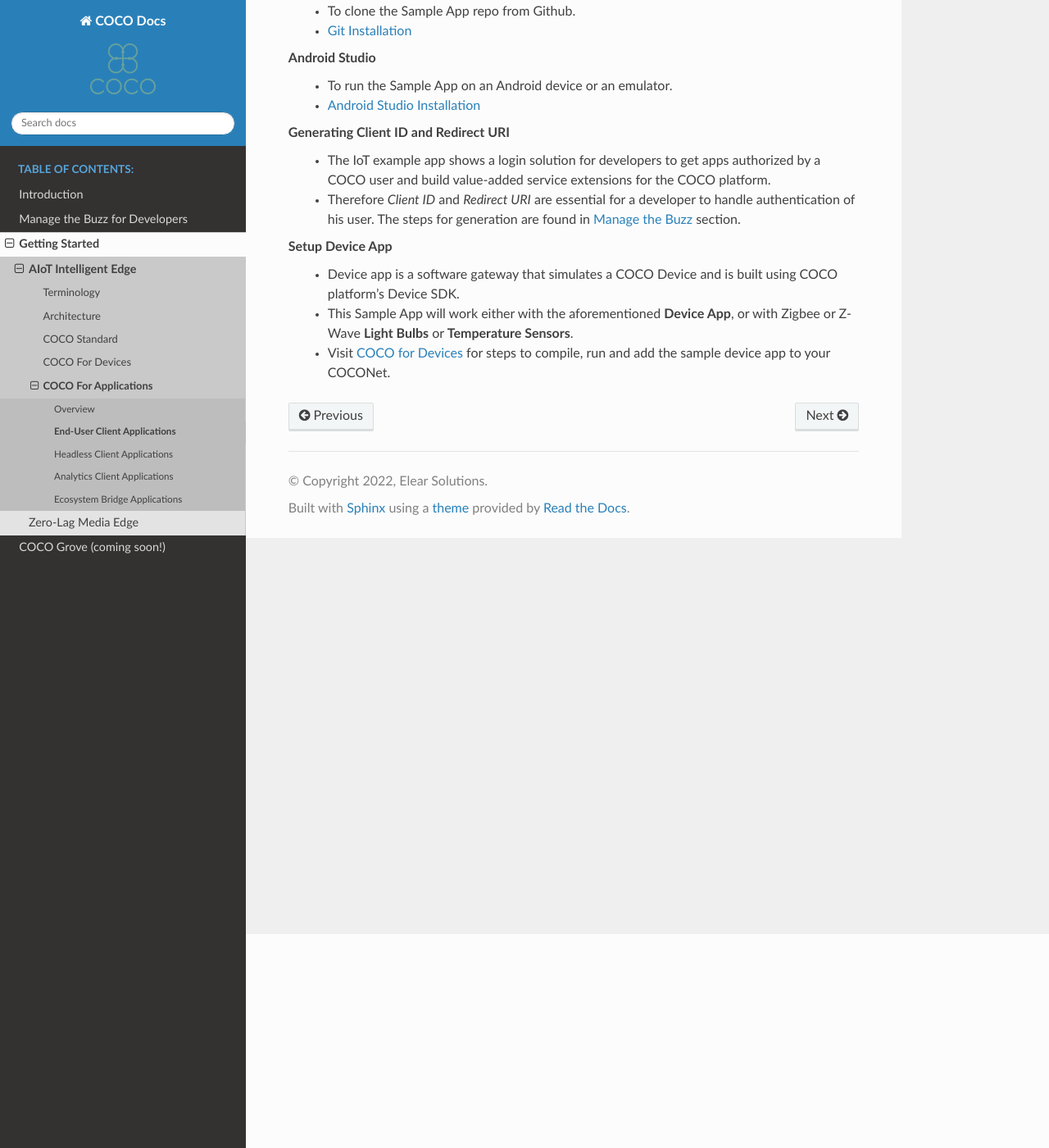
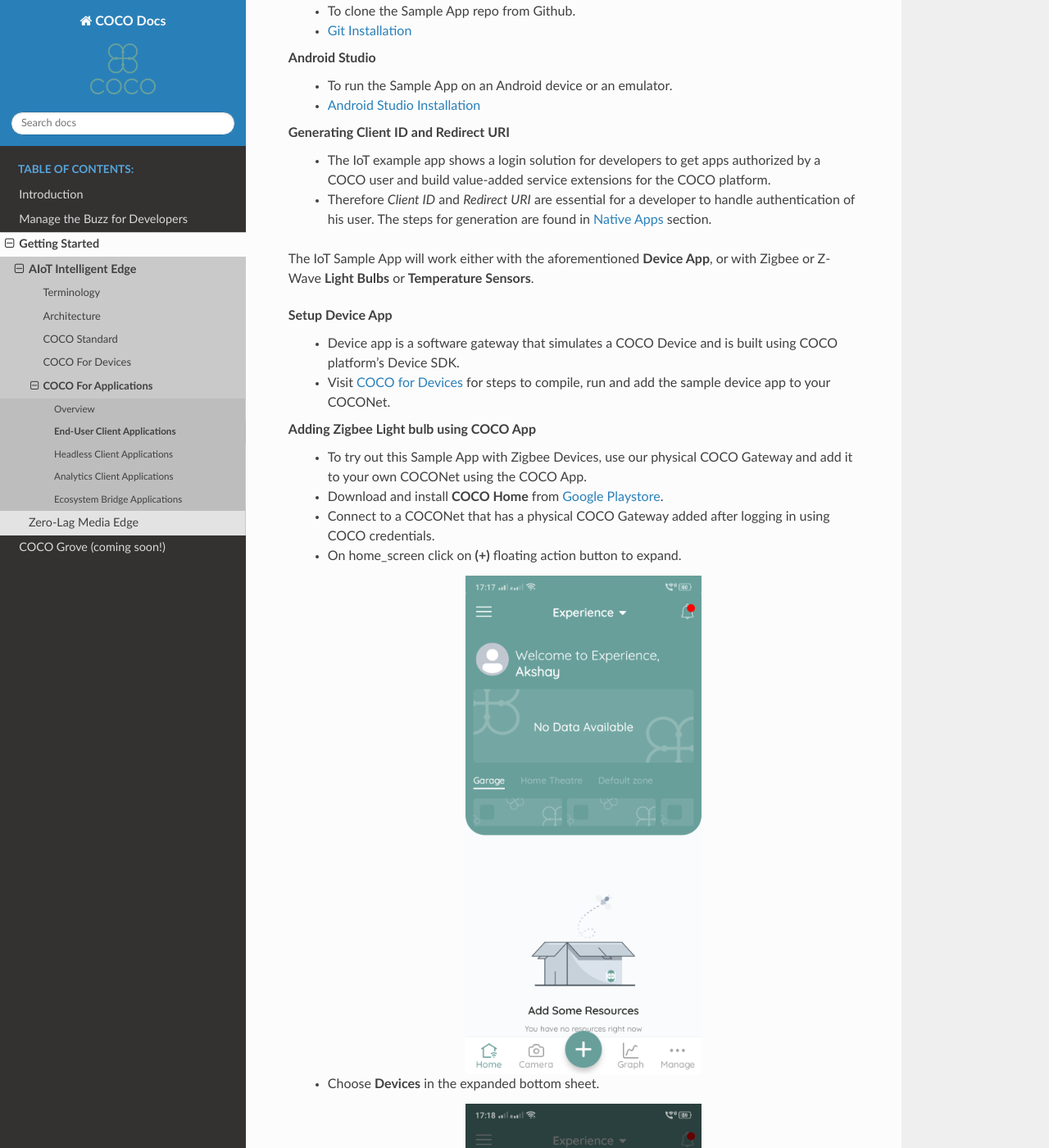
Before and after one commit to elear-solutions/docs, a Sphinx documentation site: the page built from source/getting_started/aiot_intelligent_edge/coco_for_applications/end_user_client_applications/android_end_user_client_applications/pre_install_checklist_android_end_user_client_apps.rst, in a window 1280 px wide and 1400 px high, scrolled down 261 px. Shown: the whole window at 82% size. Built offline with Sphinx 7.4.7 and the Read the Docs theme 2.0.0, drawn with Linux system fonts in a browser that asks for light colours; some of the changed text lies outside the part shown.

Commit message:
adds bulb addition flow

```diff
--- a/source/getting_started/aiot_intelligent_edge/coco_for_applications/end_user_client_applications/android_end_user_client_applications/pre_install_checklist_android_end_user_client_apps.rst
+++ b/source/getting_started/aiot_intelligent_edge/coco_for_applications/end_user_client_applications/android_end_user_client_applications/pre_install_checklist_android_end_user_client_apps.rst
@@ -17,9 +17,64 @@
 
 Generating Client ID and Redirect URI
     - The IoT example app shows a login solution for developers to get apps authorized by a COCO user and build value-added service extensions for the COCO platform.
-    - Therefore *Client ID* and *Redirect URI* are essential for a developer to handle authentication of his user. The steps for generation are found in :ref:`Manage the Buzz <native_apps>` section.
+    - Therefore *Client ID* and *Redirect URI* are essential for a developer to handle authentication of his user. The steps for generation are found in :ref:`Native Apps <native_apps>` section.
+
+The IoT Sample App will work either with the aforementioned **Device App**, or with Zigbee or Z-Wave **Light Bulbs** or **Temperature Sensors**.
 
 Setup Device App
     - Device app is a software gateway that simulates a COCO Device and is built using COCO platform's Device SDK.
-    - This Sample App will work either with the aforementioned **Device App**, or with Zigbee or Z-Wave **Light Bulbs** or **Temperature Sensors**.
     - Visit :ref:`COCO for Devices <linux_coco_for_devices>` for steps to compile, run and add the sample device app to your COCONet.
+
+Adding Zigbee Light bulb using COCO App
+    - To try out this Sample App with Zigbee Devices, use our physical COCO Gateway and add it to your own COCONet using the COCO App.
+    - Download and install **COCO Home** from `Google Playstore <https://play.google.com/store/apps/details?id=buzz.getcoco.cocoapp>`_.
+    - Connect to a COCONet that has a physical COCO Gateway added after logging in using COCO credentials.
+    - On home_screen click on **(+)** floating action button to expand.
+
+    .. image:: /_static/android_end_user_client_applications/pre_install_checklist_android_end_user_client_apps/home_screen.png
+        :scale: 40
+        :align: center
+
+    - Choose **Devices** in the expanded bottom sheet.
+
+    .. image:: /_static/android_end_user_client_applications/pre_install_checklist_android_end_user_client_apps/fab_add_device.png
+        :scale: 40
+        :align: center
+
+    - Choose **Bulb** to add Zigbee bulb.
+
+    .. image:: /_static/android_end_user_client_applications/pre_install_checklist_android_end_user_client_apps/add_device_type.png
+        :scale: 40
+        :align: center
+
+    - Choose **Zigbee** protocol and continue.
+
+    .. image:: /_static/android_end_user_client_applications/pre_install_checklist_android_end_user_client_apps/add_resource_protocol.jpeg
+        :scale: 40
+        :align: center
+
+    - Choose your COCO gateway to pair the Zigbee bulb and proceed wih continue.
+
+    .. image:: /_static/android_end_user_client_applications/pre_install_checklist_android_end_user_client_apps/add_resource_pair_with_gateway.jpg
+        :scale: 30
+        :align: center
+
+    - Make the zigbee bulb resource in announcing mode, After successful discovery of bulb select **Add**.
+
+    .. image:: /_static/android_end_user_client_applications/pre_install_checklist_android_end_user_client_apps/add_resource_scanning.jpg
+        :scale: 30
+        :align: center
+
+    - Resource addition in progress is shown below.
+
+    .. image:: /_static/android_end_user_client_applications/pre_install_checklist_android_end_user_client_apps/add_resource_progress.jpg
+        :scale: 30
+        :align: center
+
+    - Successful addition of Zigbee bulb indicated as below, click done and the resource tile is displayed in the default zone.
+
+    .. image:: /_static/android_end_user_client_applications/pre_install_checklist_android_end_user_client_apps/add_resource_success.jpg
+        :scale: 30
+        :align: center
+
+    - Now that the Zigbee bulb has been added to your COCONet, we should be able to view it and send commands to it when we log into IoT Sample App and connect to this COCONet.
```
Also changed, not shown: source/_static/android_end_user_client_applications/pre_install_checklist_android_end_user_client_apps/add_device_type.png (added), source/_static/android_end_user_client_applications/pre_install_checklist_android_end_user_client_apps/add_resource_pair_with_gateway.jpg (added), source/_static/android_end_user_client_applications/pre_install_checklist_android_end_user_client_apps/add_resource_progress.jpg (added), source/_static/android_end_user_client_applications/pre_install_checklist_android_end_user_client_apps/add_resource_protocol.jpeg (added), source/_static/android_end_user_client_applications/pre_install_checklist_android_end_user_client_apps/add_resource_scanning.jpg (added), source/_static/android_end_user_client_applications/pre_install_checklist_android_end_user_client_apps/add_resource_success.jpg (added), source/_static/android_end_user_client_applications/pre_install_checklist_android_end_user_client_apps/fab_add_device.png (added), source/_static/android_end_user_client_applications/pre_install_checklist_android_end_user_client_apps/home_screen.png (added).
